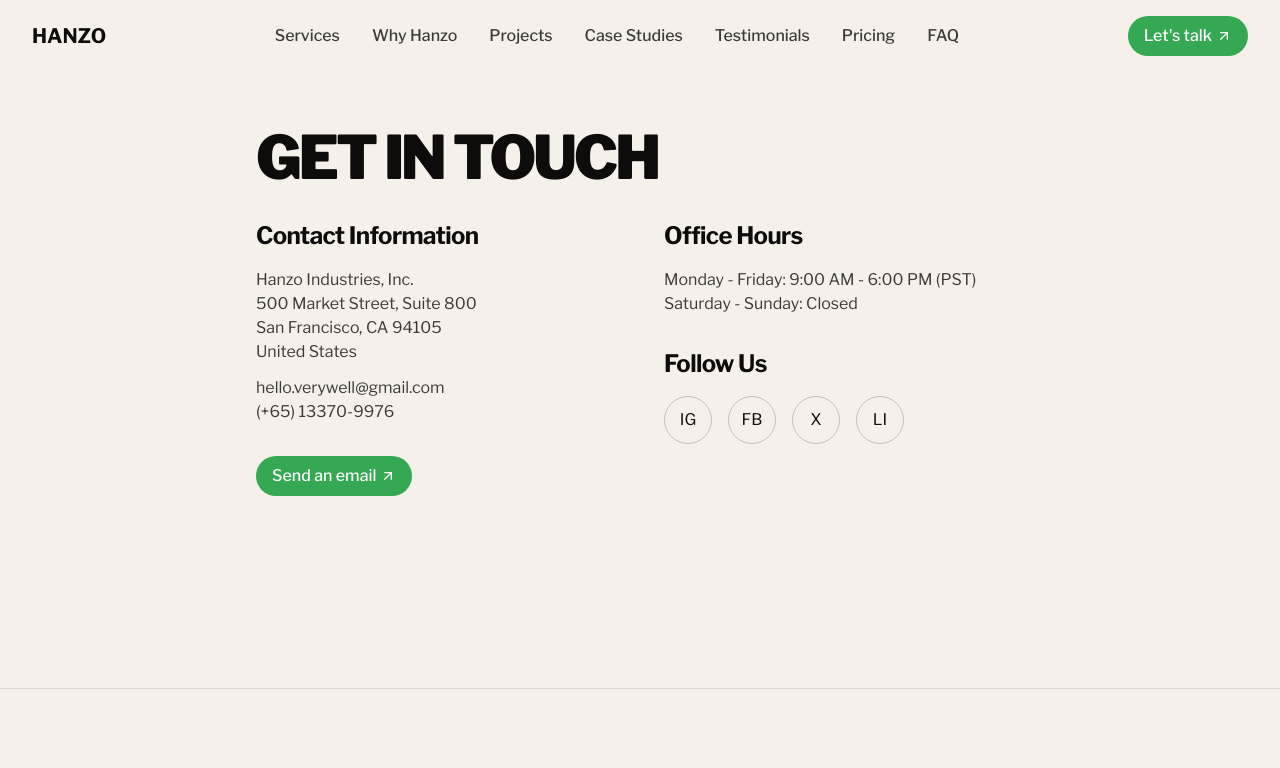
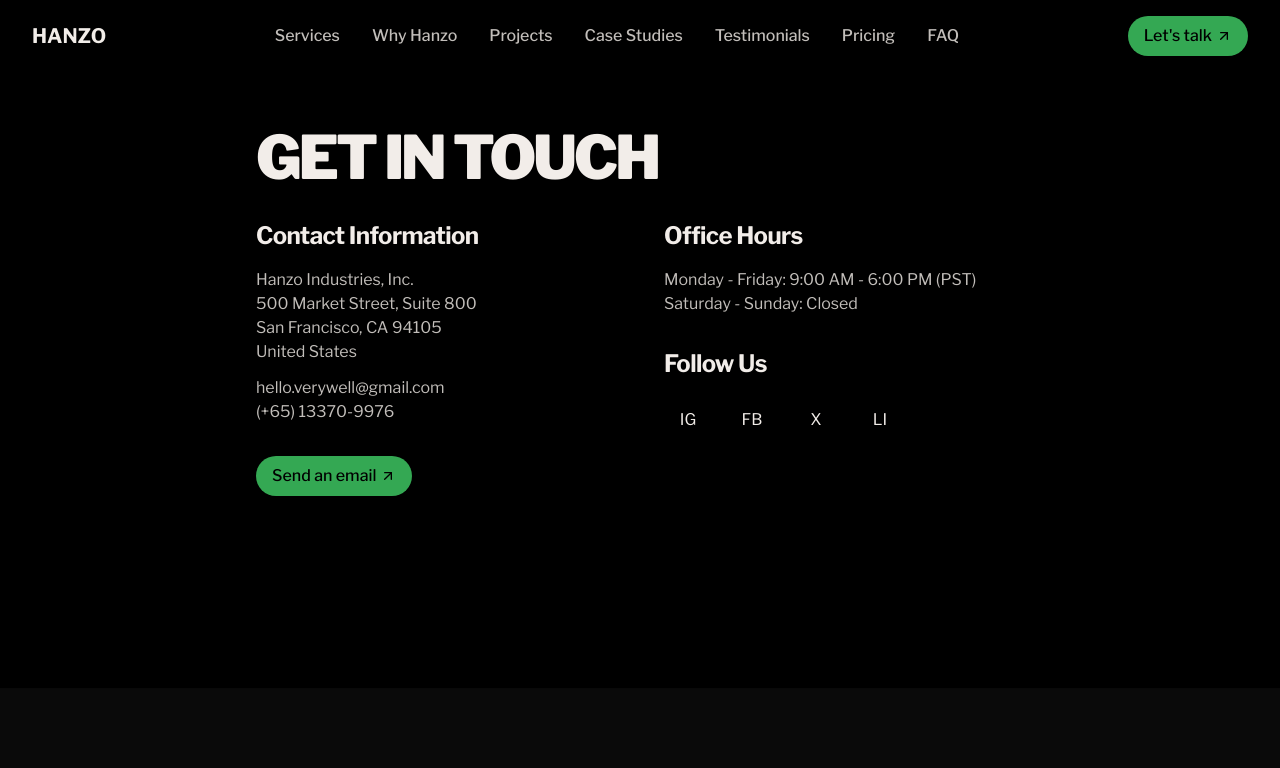
Before and after one commit to hanzoai/agency, a React (Vite) app: page /contact in a window 1280 px wide. Shown: the top 768 px of the page. Built offline with nearby package versions, Linux system fonts and the light colour scheme.

Commit message:
Implement dark mode theme
Invert website colors to implement a dark mode theme with a pure black background.

```diff
--- a/src/components/Hero.tsx
+++ b/src/components/Hero.tsx
@@ -3,9 +3,9 @@ import { ArrowRight, ArrowUpRight } from 'lucide-react';
 
 const Hero = () => {
   return (
-    <section className="pt-32 pb-20 md:pt-36 md:pb-28 bg-beige-50 relative overflow-hidden">
+    <section className="pt-32 pb-20 md:pt-36 md:pb-28 bg-black relative overflow-hidden">
       {/* Decorative circles */}
-      <div className="absolute top-[10%] right-[10%] w-64 h-64 rounded-full bg-black/5 -z-10"></div>
+      <div className="absolute top-[10%] right-[10%] w-64 h-64 rounded-full bg-white/5 -z-10"></div>
       <div className="absolute bottom-[15%] left-[5%] w-40 h-40 rounded-full bg-beige-100 -z-10"></div>
 
       <div className="container-custom">
--- a/src/components/Navbar.tsx
+++ b/src/components/Navbar.tsx
@@ -48,7 +48,7 @@ const Navbar = () => {
   }, []);
 
   return (
-    <header className={`fixed top-0 left-0 right-0 z-50 transition-all duration-300 ${isScrolled ? 'bg-beige-50/95 backdrop-blur-sm' : 'bg-transparent'}`} style={{ top: isBannerVisible ? '40px' : '0' }}>
+    <header className={`fixed top-0 left-0 right-0 z-50 transition-all duration-300 ${isScrolled ? 'bg-black/95 backdrop-blur-sm' : 'bg-transparent'}`} style={{ top: isBannerVisible ? '40px' : '0' }}>
       <div className="container-custom">
         <div className="flex items-center justify-between py-4">
           <Link to="/" className="text-xl font-bold">HANZO</Link>
--- a/src/components/TrillerFestGallery.tsx
+++ b/src/components/TrillerFestGallery.tsx
@@ -1,3 +1,4 @@
+
 import React from 'react';
 const TrillerFestGallery = () => {
   const images = [{
@@ -9,21 +10,23 @@ const TrillerFestGallery = () => {
   }];
   return <div className="relative w-full max-w-4xl mx-auto mt-8 mb-12 space-y-8 reveal">
       {/* First image */}
-      <div className="bg-white p-4 rounded-xl shadow-md">
+      <div className="bg-card p-4 rounded-xl shadow-md border border-border">
         <div className="relative w-full h-[400px] flex items-center justify-center overflow-hidden rounded-lg">
           <img src={images[0].src} alt={images[0].alt} className="max-w-full max-h-full object-contain" />
         </div>
 
-        <div className="text-center mt-3 mb-1 text-sm text-gray-600">
+        <div className="text-center mt-3 mb-1 text-sm text-primary/60">
           {images[0].alt}
         </div>
       </div>
 
       {/* Second image */}
-      <div className="bg-white p-4 rounded-xl shadow-md">
+      <div className="bg-card p-4 rounded-xl shadow-md border border-border">
+        <div className="relative w-full h-[400px] flex items-center justify-center overflow-hidden rounded-lg">
+          <img src={images[1].src} alt={images[1].alt} className="max-w-full max-h-full object-contain" />
+        </div>
 
-
-        <div className="text-center mt-3 mb-1 text-sm text-gray-600">
+        <div className="text-center mt-3 mb-1 text-sm text-primary/60">
           {images[1].alt}
         </div>
       </div>
--- a/src/index.css
+++ b/src/index.css
@@ -7,33 +7,33 @@
 
 @layer base {
   :root {
-    --background: 30 25% 93%;
-    --foreground: 20 10% 5%;
+    --background: 0 0% 0%;
+    --foreground: 30 25% 93%;
 
-    --card: 30 25% 93%;
-    --card-foreground: 20 10% 5%;
+    --card: 0 0% 5%;
+    --card-foreground: 30 25% 93%;
 
-    --popover: 30 25% 93%;
-    --popover-foreground: 20 10% 5%;
+    --popover: 0 0% 5%;
+    --popover-foreground: 30 25% 93%;
 
-    --primary: 20 10% 5%;
-    --primary-foreground: 30 25% 93%;
+    --primary: 30 25% 93%;
+    --primary-foreground: 0 0% 0%;
 
-    --secondary: 30 15% 86%;
-    --secondary-foreground: 20 10% 5%;
+    --secondary: 0 0% 10%;
+    --secondary-foreground: 30 25% 93%;
 
-    --muted: 30 15% 86%;
-    --muted-foreground: 20 5% 40%;
+    --muted: 0 0% 15%;
+    --muted-foreground: 30 15% 70%;
 
     --accent: 142 54% 43%;
-    --accent-foreground: 30 25% 93%;
+    --accent-foreground: 0 0% 0%;
 
     --destructive: 0 84.2% 60.2%;
-    --destructive-foreground: 210 40% 98%;
+    --destructive-foreground: 0 0% 0%;
 
-    --border: 20 10% 85%;
-    --input: 20 10% 85%;
-    --ring: 20 10% 70%;
+    --border: 0 0% 20%;
+    --input: 0 0% 20%;
+    --ring: 0 0% 30%;
 
     --radius: 0.25rem;
   }
@@ -49,7 +49,7 @@
   }
 
   body {
-    @apply bg-beige-50 text-primary font-sans antialiased;
+    @apply bg-black text-primary font-sans antialiased;
   }
 
   h1, h2, h3, h4, h5, h6 {
@@ -83,15 +83,15 @@
 
 @layer components {
   .btn-primary {
-    @apply bg-accent hover:bg-accent/90 text-white font-semibold py-3 px-6 rounded-full transition-all duration-300 transform hover:scale-[1.02] active:scale-[0.98] inline-flex items-center justify-center;
+    @apply bg-accent hover:bg-accent/90 text-black font-semibold py-3 px-6 rounded-full transition-all duration-300 transform hover:scale-[1.02] active:scale-[0.98] inline-flex items-center justify-center;
   }
 
   .btn-secondary {
-    @apply bg-black hover:bg-black/90 text-white border border-black font-semibold py-3 px-6 rounded-full transition-all duration-300 transform hover:scale-[1.02] active:scale-[0.98] inline-flex items-center justify-center;
+    @apply bg-white hover:bg-white/90 text-black border border-white font-semibold py-3 px-6 rounded-full transition-all duration-300 transform hover:scale-[1.02] active:scale-[0.98] inline-flex items-center justify-center;
   }
 
   .btn-outline {
-    @apply bg-transparent hover:bg-primary/5 text-primary border border-primary/20 font-semibold py-3 px-6 rounded-full transition-all duration-300 transform hover:scale-[1.02] active:scale-[0.98] inline-flex items-center justify-center;
+    @apply bg-transparent hover:bg-primary/10 text-primary border border-primary/20 font-semibold py-3 px-6 rounded-full transition-all duration-300 transform hover:scale-[1.02] active:scale-[0.98] inline-flex items-center justify-center;
   }
 
   .container-custom {
@@ -103,15 +103,15 @@
   }
 
   .testimonial-card {
-    @apply bg-white p-6 md:p-8 rounded-lg shadow-sm border border-gray-100;
+    @apply bg-card p-6 md:p-8 rounded-lg shadow-sm border border-border;
   }
 
   .service-card {
-    @apply bg-white p-6 md:p-8 rounded-lg shadow-sm border border-gray-100 hover:shadow-md transition-all duration-300;
+    @apply bg-card p-6 md:p-8 rounded-lg shadow-sm border border-border hover:shadow-md transition-all duration-300;
   }
 
   .faq-item {
-    @apply border-b border-gray-200 py-6;
+    @apply border-b border-border py-6;
   }
 
   .geometric-circle {
@@ -119,6 +119,6 @@
   }
 
   .lets-talk-btn {
-    @apply bg-accent text-white rounded-full py-2 px-4 inline-flex items-center font-medium;
+    @apply bg-accent text-black rounded-full py-2 px-4 inline-flex items-center font-medium;
   }
 }
--- a/tailwind.config.ts
+++ b/tailwind.config.ts
@@ -30,17 +30,19 @@ export default {
         background: 'hsl(var(--background))',
         foreground: 'hsl(var(--foreground))',
         beige: {
-          50: '#f5f0e9',
-          100: '#ebe4da',
-          200: '#d7c9b8',
-          300: '#c2af96',
-          400: '#ad9678',
-          500: '#967c5e',
-          600: '#7c644c',
+          50: '#0a0a0a',
+          100: '#141414',
+          200: '#282828',
+          300: '#3d3d3d',
+          400: '#525252',
+          500: '#696969',
+          600: '#7c7c7c',
         },
+        black: '#000000',
+        white: '#ffffff',
         accent: {
           DEFAULT: '#34a853',
-          light: '#d0e9d7',
+          light: '#293329',
         },
         primary: {
           DEFAULT: 'hsl(var(--primary))',
```
